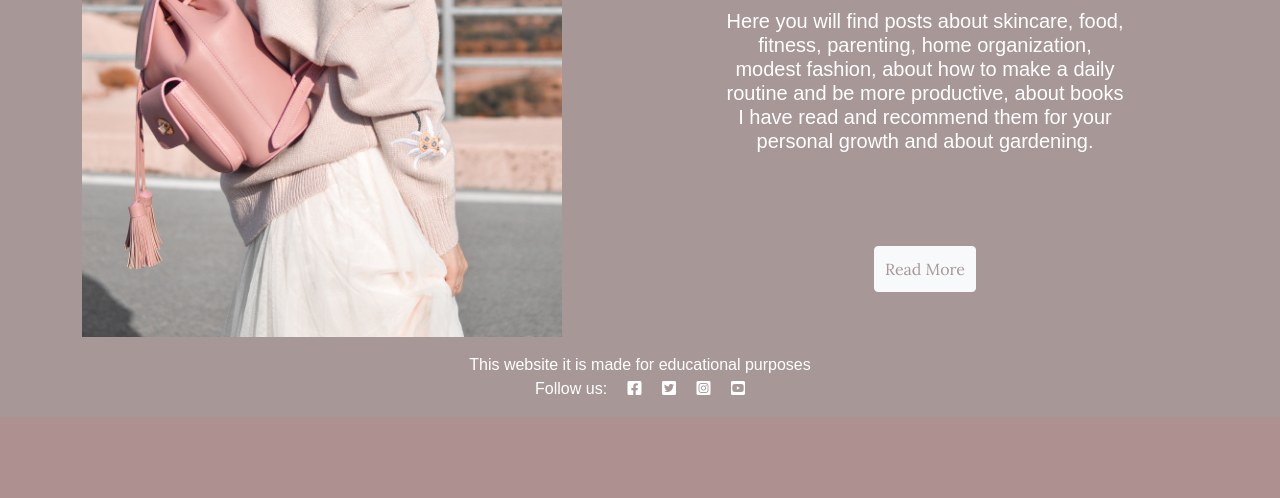
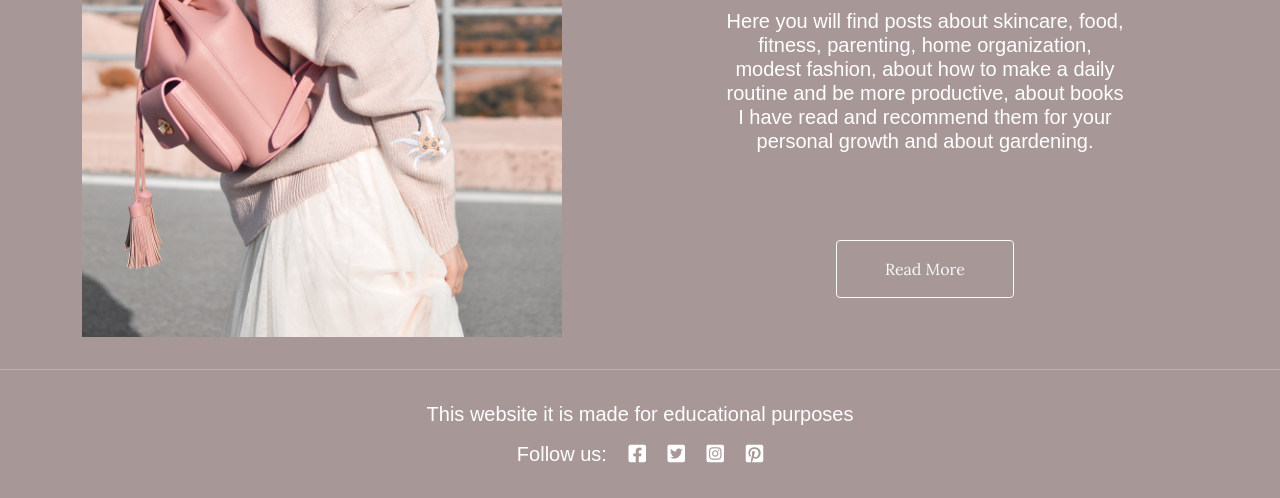
Before and after one commit to SarahGrozav1/growwithmeblog, a Django app: page / in a window 1280 px wide. Shown: the part 792-1290 px from the top of the page. Before the commit the page ends 1187 px from the top, so only its background shows below. Run offline with Django 3.2, Linux system fonts and the light colour scheme; data that the repository does not hold is empty; some web fonts are replaced.

Commit message:
Add links to the footer and changed buttons style

```diff
--- a/templates/base.html
+++ b/templates/base.html
@@ -79,12 +79,15 @@
     </main>
 
     <!-- Footer -->
+
     <footer class="footer mt-auto py-3 dark-bg">
-        <p class="m-0 text-center text-white">This website it is made for educational purposes</p>
-        <p class="m-0 text-center text-white">Follow us: <i class="fab fa-facebook-square ms-3"></i>
-            <i class="fab fa-twitter-square ms-3"></i>
-            <i class="fab fa-instagram-square ms-3"></i>
-            <i class="fab fa-youtube-square ms-3"></i>
+        <hr class="text-white">
+        <p class="m-0 text-center text-white h5 p-3">This website it is made for educational purposes</p>
+        <p class="m-0 text-center text-white h5 pb-3">Follow us:
+            <a href="https://www.facebook.com/" target="_blank" class="h5"><i class="fab fa-facebook-square ms-3" style="color: white;"></i></a>
+            <a href="https://twitter.com/"  target="_blank" class="h5"><i class="fab fa-twitter-square ms-3" style="color: white;"></i></a>
+            <a href="https://instagram.com/"  target="_blank" class="h5"><i class="fab fa-instagram-square ms-3" style="color: white;"></i></a>
+            <a href="https://pinterest.com/" target="_blank" class="h5"><i class="fab fa-pinterest-square ms-3" style="color: white;"></i></a>
         </p>
     </footer>
 
--- a/templates/conclusion.html
+++ b/templates/conclusion.html
@@ -7,7 +7,7 @@
     <div class="container">
         <div class="row">
             <h1 class="title p-5 text-center text-uppercase text-white">Conclusion</h1>
-            <hr>
+            <hr class="text-white">
             <div class="col-lg-6">
                 <div class="cart-img" style="width: 100%;">
                     <img src="{% static 'media/about1.jpg' %}" alt="" class="img-fluid p-3 ">
@@ -105,12 +105,11 @@
             </div>
 
             <div class="col-lg-12 d-flex justify-content-end">
-                <a href='/' class="btn btn-outline-light text-uppercase py-4 px-5 mb-3">Go Back</a>
+                <a href='/' class="btn btn-outline-light text-uppercase px-5 py-3 mb-3">Go Back</a>
 
             </div>
 
         </div>
     </div>
 </section>
-<hr>
 {% endblock content %}
--- a/templates/index.html
+++ b/templates/index.html
@@ -36,7 +36,7 @@
                     books I have read and recommend them for your personal growth and about gardening.</p>
             </div>
             <div class="card-body">
-                <a href='conclusion' class="read-more card-link btn btn-light" style="color: rgb(168, 151, 151);">Read More</a>
+                <a href='conclusion' class="read-more card-link btn btn-outline-light px-5 py-3">Read More</a>
             </div>
         </div>
     </div>
```
